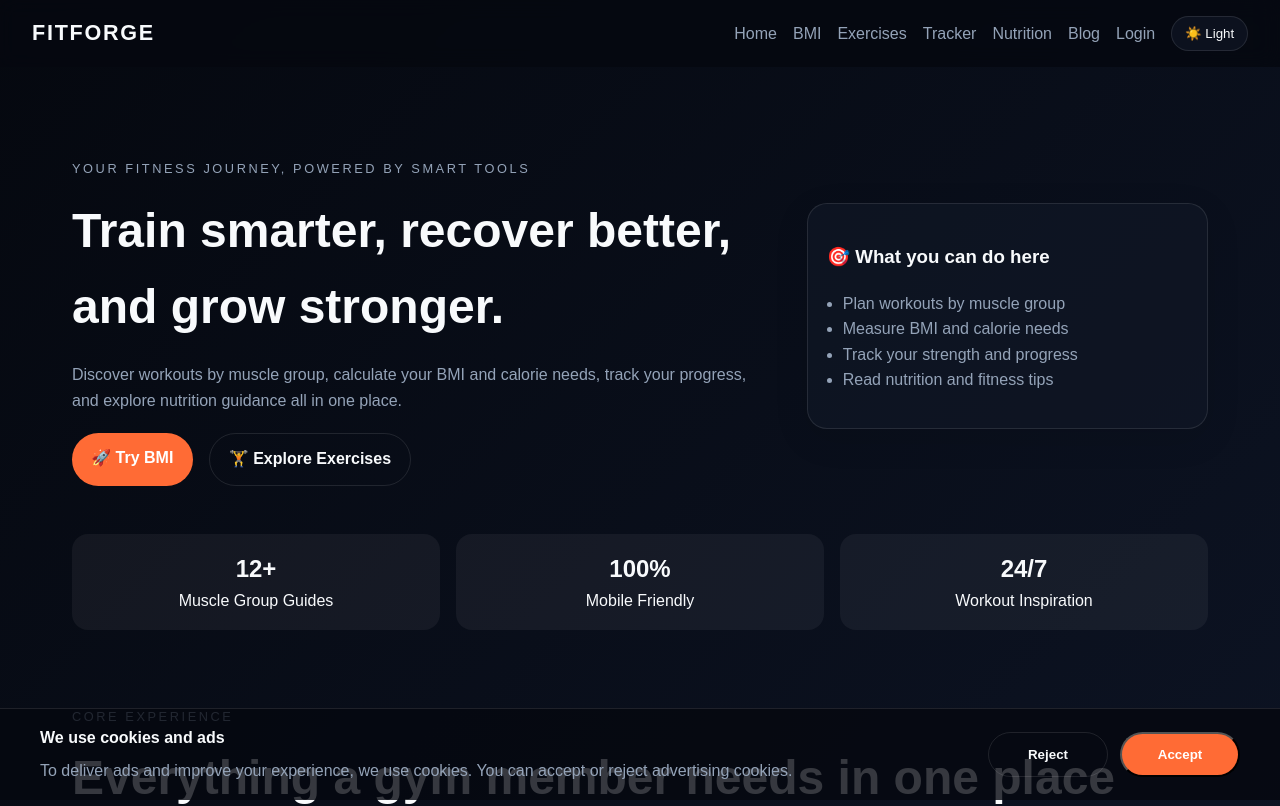
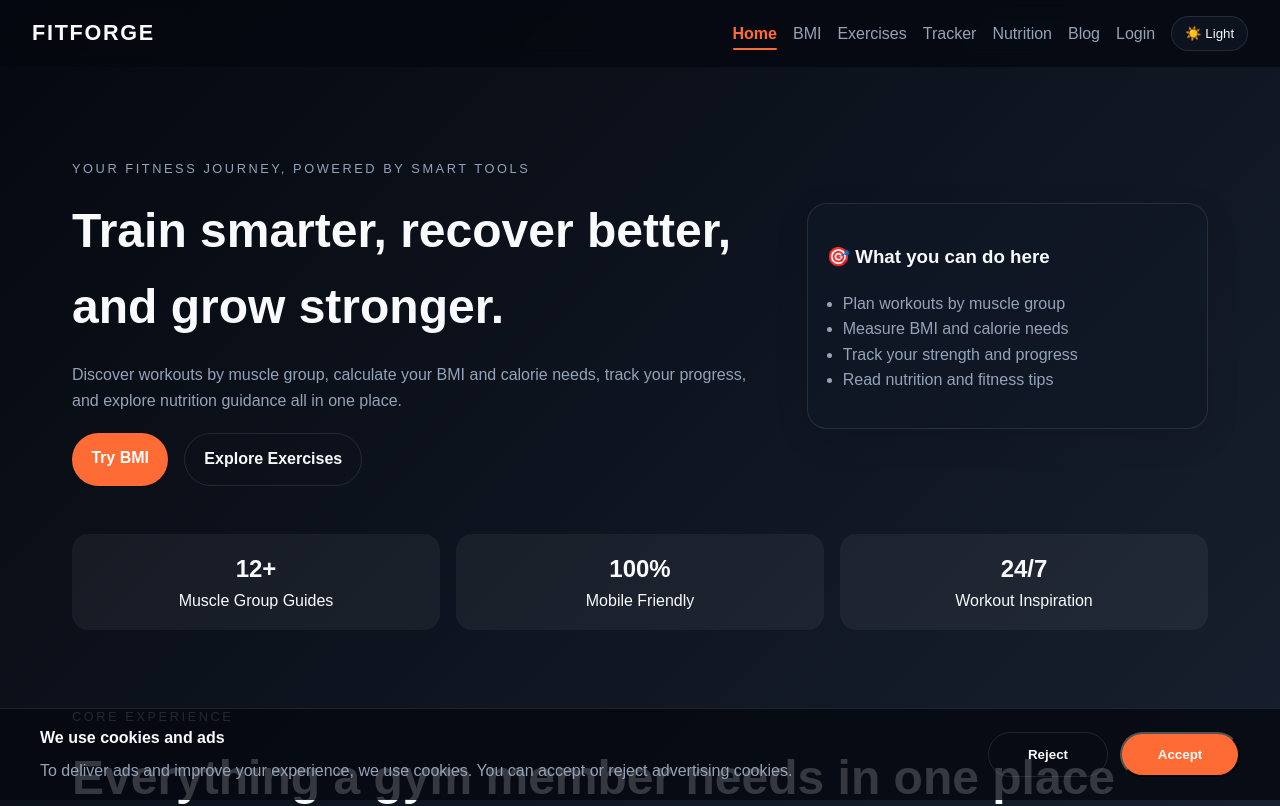
Before and after one commit to Rahul75-code/gym_App, a Next.js app: page / in a window 1280 px wide. Shown: the top 806 px of the page. Built offline with nearby package versions, Linux system fonts and the light colour scheme; no server answers.

Commit message:
fixes some inconsistency  in CSS

```diff
--- a/app/components/Navbar.js
+++ b/app/components/Navbar.js
@@ -2,9 +2,11 @@
 
 import { useEffect, useState } from 'react';
 import Link from 'next/link';
+import { usePathname } from 'next/navigation';
 import { getCurrentMember, signOutMember } from '../lib/supabase/memberService';
 
 export default function Navbar() {
+  const pathname = usePathname();
   const [member, setMember] = useState(null);
   const [loading, setLoading] = useState(true);
 
@@ -21,7 +23,6 @@ export default function Navbar() {
     }
     checkUser();
 
-    // Poll for session changes every 2 seconds to ensure Navbar stays in sync
     const interval = setInterval(checkUser, 2000);
     return () => clearInterval(interval);
   }, []);
@@ -29,20 +30,32 @@ export default function Navbar() {
   async function handleLogout() {
     try {
       await signOutMember();
-      window.location.reload(); // Refresh to update navbar state
+      window.location.reload();
     } catch (err) {
       console.error('Logout failed:', err);
     }
   }
 
+  const navItems = [
+    { name: 'Home', path: '/' },
+    { name: 'BMI', path: '/BMI' },
+    { name: 'Exercises', path: '/exercises' },
+    { name: 'Tracker', path: '/tracker' },
+    { name: 'Nutrition', path: '/nutrition' },
+    { name: 'Blog', path: '/blog' },
+  ];
+
   return (
     <nav className="nav-links">
-      <Link href="/">Home</Link>
-      <Link href="/BMI">BMI</Link>
-      <Link href="/exercises">Exercises</Link>
-      <Link href="/tracker">Tracker</Link>
-      <Link href="/nutrition">Nutrition</Link>
-      <Link href="/blog">Blog</Link>
+      {navItems.map((item) => (
+        <Link
+          key={item.path}
+          href={item.path}
+          className={pathname === item.path ? 'active' : ''}
+        >
+          {item.name}
+        </Link>
+      ))}
 
       {!loading && member ? (
         <>
@@ -53,7 +66,7 @@ export default function Navbar() {
           }}>
             {member.full_name.split(' ')[0]}
           </span>
-          {member.is_admin && <Link href="/admin">Admin</Link>}
+          {member.is_admin && <Link href="/admin" className={pathname === '/admin' ? 'active' : ''}>Admin</Link>}
           <button
             onClick={handleLogout}
             style={{
@@ -71,7 +84,7 @@ export default function Navbar() {
           </button>
         </>
       ) : (
-        !loading && <Link href="/login">Login</Link>
+        !loading && <Link href="/login" className={pathname === '/login' ? 'active' : ''}>Login</Link>
       )}
     </nav>
   );
--- a/app/globals.css
+++ b/app/globals.css
@@ -1,6 +1,6 @@
 :root {
   --bg: #05080f;
-  --bg-gradient: #0f172a;
+  --bg-gradient: #1e293b;
   --panel: rgba(16, 23, 38, 0.7);
   --panel-alt: rgba(255, 255, 255, 0.05);
   --text: #f8fafc;
@@ -17,7 +17,7 @@
 
 :root[data-theme='light'] {
   --bg: #f5f7fb;
-  --bg-gradient: #94a3b8;
+  --bg-gradient: #64748b;
   --panel: rgba(255, 255, 255, 0.7);
   --panel-alt: rgba(0, 0, 0, 0.03);
   --text: #111827;
@@ -85,8 +85,21 @@ a {
   transition: color 0.2s ease;
 }
 
-.nav-links a:hover {
-  color: var(--text);
+.nav-links a.active {
+  color: var(--accent);
+  font-weight: 700;
+  position: relative;
+}
+
+.nav-links a.active::after {
+  content: '';
+  position: absolute;
+  bottom: -4px;
+  left: 0;
+  width: 100%;
+  height: 2px;
+  background: var(--accent);
+  border-radius: 2px;
 }
 
 .topbar-actions {
--- a/app/page.js
+++ b/app/page.js
@@ -14,10 +14,10 @@ export default function HomePage() {
           </p>
           <div className="hero-actions">
             <Link className="btn btn-primary" href="/BMI">
-              🚀 Try BMI
+              Try BMI
             </Link>
             <Link className="btn btn-secondary" href="/exercises">
-              🏋️ Explore Exercises
+              Explore Exercises
             </Link>
           </div>
         </div>
```
